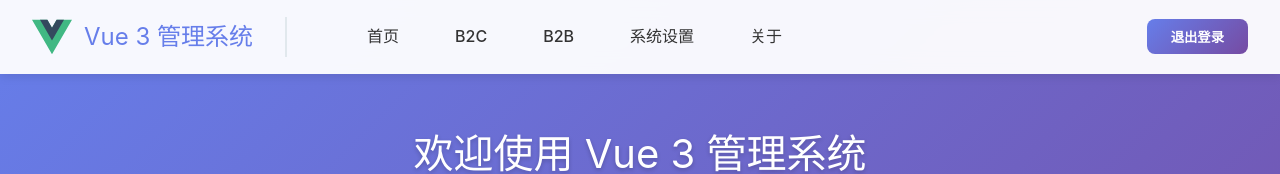
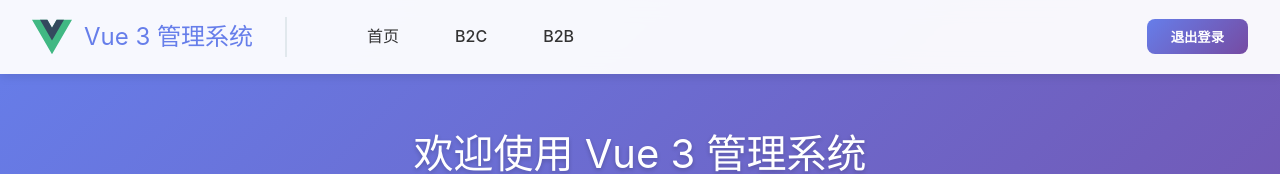
Before and after one commit to Yis-code/Vue3-demo, a Vue app: page / in a window 1280 px wide. Shown: the top 174 px of the page. Built offline with nearby package versions, Linux system fonts and the light colour scheme; sample sign-in values are in the browser's storage.

Commit message:
update: 调整菜单

```diff
--- a/src/views/home/Home.vue
+++ b/src/views/home/Home.vue
@@ -10,8 +10,6 @@
           <a href="#" class="menu-item">首页</a>
           <a href="#" class="menu-item">B2C</a>
           <a href="#" class="menu-item">B2B</a>
-          <a href="#" class="menu-item">系统设置</a>
-          <a href="#" class="menu-item">关于</a>
         </div>
         <div class="nav-links">
           <button @click="handleLogout" class="logout-btn">退出登录</button>
```
